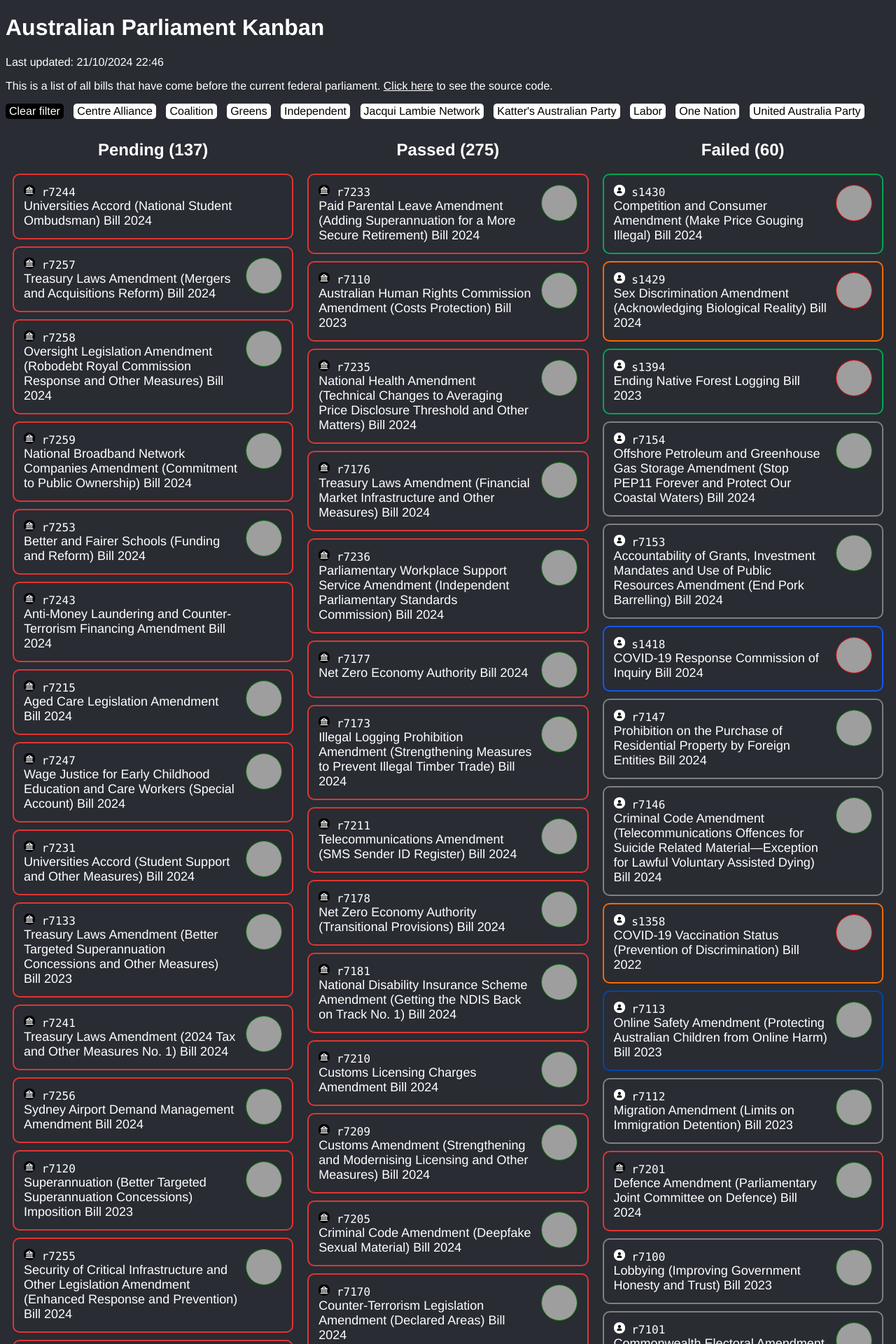
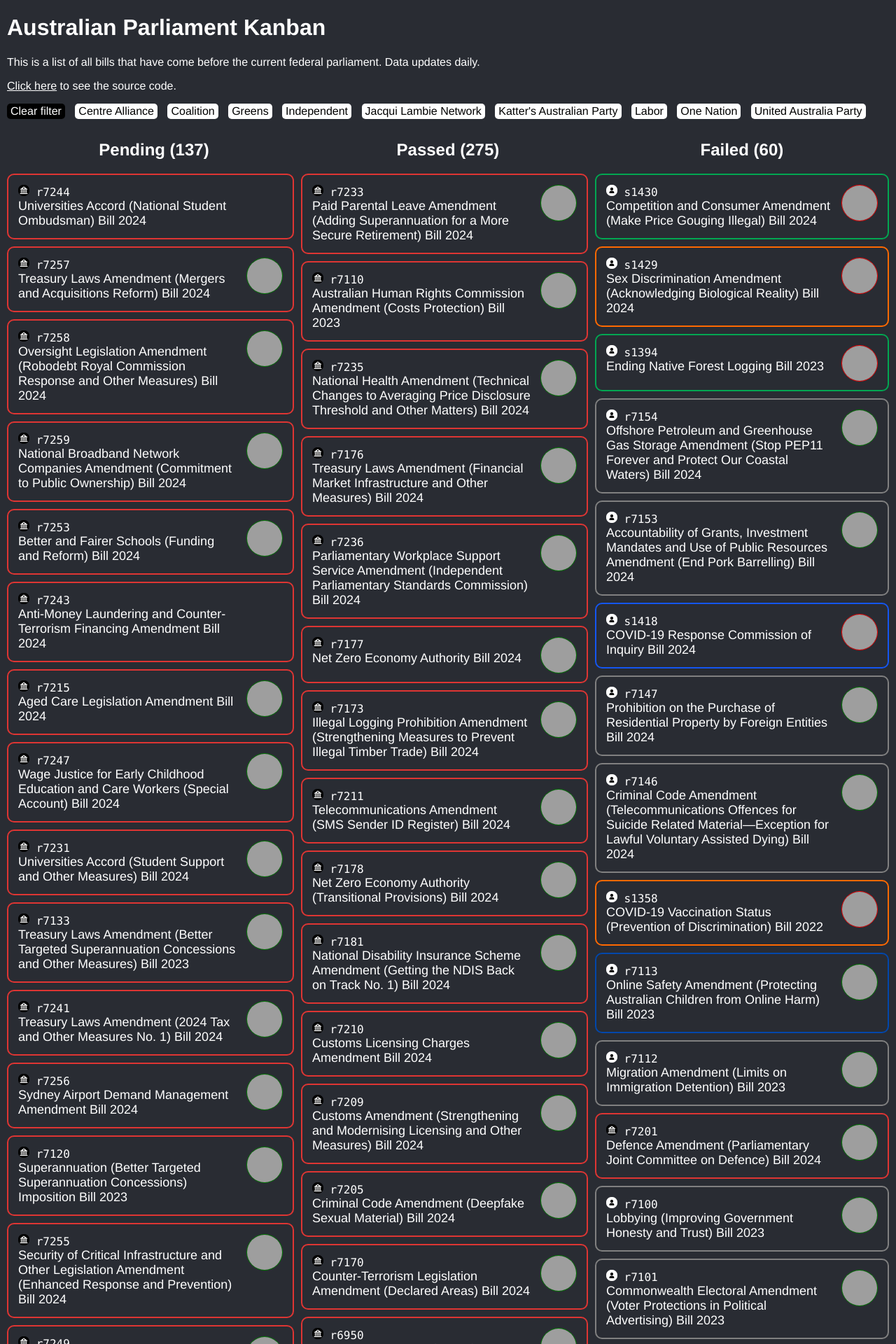
Before and after one commit to Coedice/parliament-kanban, a Jekyll site: the page built from index.html, in a window 1280 px wide. Shown: the top 1920 px of the page at 70% size. Built offline with Jekyll 4.4.1, drawn with Linux system fonts in a browser that asks for light colours; grey boxes are pictures that could not be loaded.

Commit message:
Improve user interface

```diff
--- a/Gemfile
+++ b/Gemfile
@@ -4,5 +4,4 @@
 
 group :jekyll_plugins do
 	gem "github-pages"
-	gem 'jemoji'
 end
--- a/assets/css/style.scss
+++ b/assets/css/style.scss
@@ -8,6 +8,7 @@
 
 body {
     background-color: #292c33;
+    margin: 10px;
 }
 
 .column {
@@ -17,6 +18,10 @@
 
     h2 {
         text-align: center;
+    }
+
+    &:nth-last-child(1) div {
+        margin-right: 0;
     }
 }
 
@@ -43,6 +48,7 @@
     display: block;
     padding: 14px;
     margin: 10px;
+    margin-left: 0;
     border-radius: 10px;
     text-decoration: none;
     position: relative;
--- a/index.html
+++ b/index.html
@@ -23,8 +23,8 @@
     </head>
     <body>
         <h1>{{ page.title }}</h1>
-        <p>Last updated: {{ site.time | date : "%d/%m/%Y %H:%M" }}</p>
-        <p>This is a list of all bills that have come before the current federal parliament. <a href="https://github.com/Coedice/parliament-kanban">Click here</a> to see the source code.</p>
+        <p>This is a list of all bills that have come before the current federal parliament. Data updates daily.</p>
+        <p><a href="https://github.com/Coedice/parliament-kanban">Click here</a> to see the source code.</p>
         {% assign filters = "" %}
         {% for party in site.data.parties %}
             {% assign party_has_bills = false %}
```
Also changed, not shown: Gemfile.lock, 1 other file.
